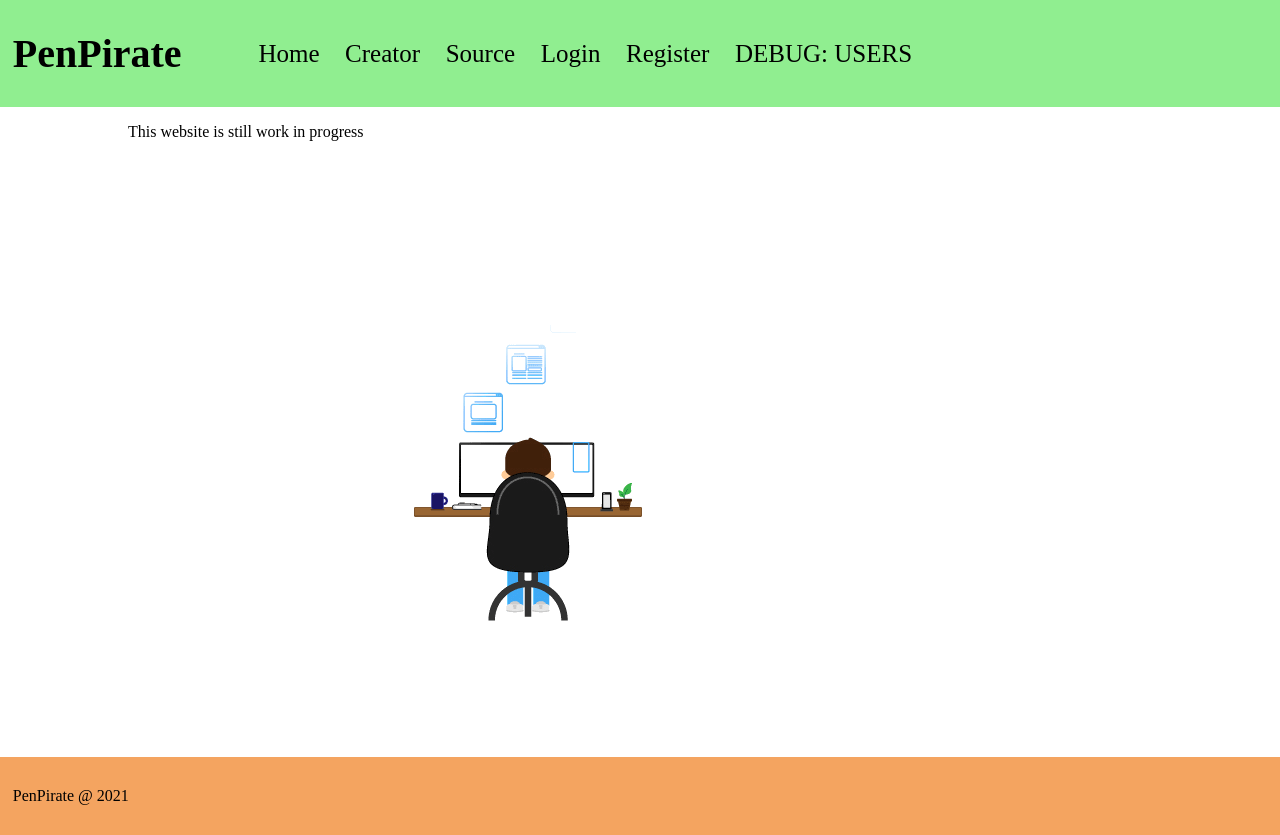
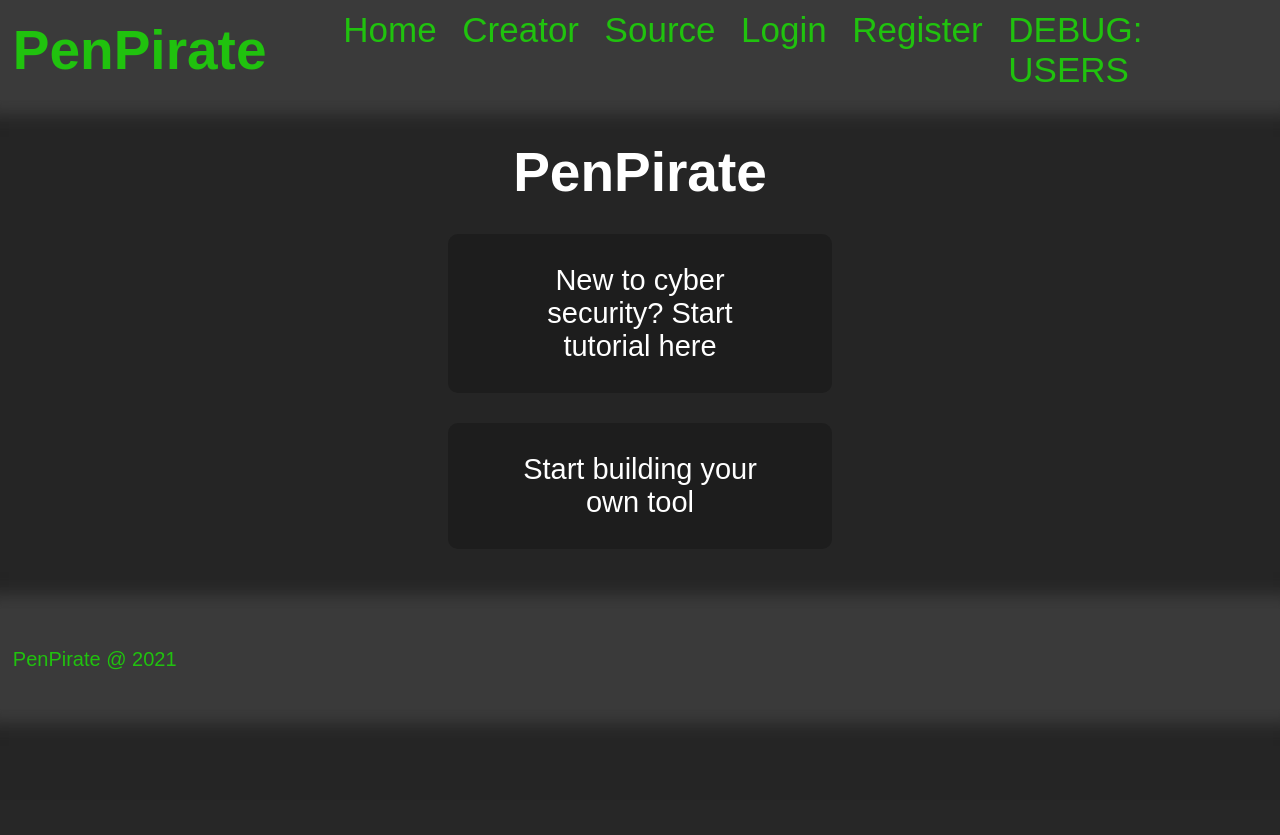
Before and after one commit to MieskeB/penpirateapi, a Django app: page / in a window 1280 px wide. After the commit the page ends 719 px from the top, so only its background shows below. Run offline with Django 3.2, Linux system fonts and the light colour scheme; some web fonts are replaced.

Commit message:
feat: made a lot of updates

```diff
--- /dev/null
+++ b/penpirate/templates/penpirate/base.html
@@ -0,0 +1,51 @@
+{% load static %}
+
+<link rel="stylesheet" href="{% static 'style.css' %}">
+<link rel="icon" href="{% static 'img/favicon.ico' %}">
+<title>PenPirate</title>
+
+
+<header>
+    <h1>
+        PenPirate
+    </h1>
+    <div class="menu">
+        <div class="item">
+            <a href="{% url 'index' %}">
+                Home
+            </a>
+        </div>
+        <div class="item">
+            <a href="{% url 'tool:index' %}">
+                Creator
+            </a>
+        </div>
+        <div class="item">
+            <a href="https://github.com/MieskeB/penpirateapi" target="_blank">
+                Source
+            </a>
+        </div>
+
+        <div class="item right">
+            <a href="{% url 'user:login' %}">
+                Login
+            </a>
+        </div>
+        <div class="item right">
+            <a href="{% url 'user:register' %}">
+                Register
+            </a>
+        </div>
+        <div class="item right">
+            <a href="{% url 'user:index' %}">
+                DEBUG: USERS
+            </a>
+        </div>
+    </div>
+</header>
+<main>
+    {% block content %}{% endblock %}
+</main>
+<footer>
+    PenPirate @ 2021
+</footer>
--- a/penpirate/templates/penpirate/index.html
+++ b/penpirate/templates/penpirate/index.html
@@ -1,53 +1,9 @@
-{% load static %}
+{% extends "penpirate/base.html" %}
 
-<link rel="stylesheet" href="{% static 'style.css' %}">
-
-
-<header>
-    <div class="title">
-        PenPirate
+{% block content %}
+    <div class="home-content">
+        <h1>PenPirate</h1>
+        <a>New to cyber security? Start tutorial here</a>
+        <a href="{% url 'tool:index' %}">Start building your own tool</a>
     </div>
-    <div class="menu">
-        <div class="item">
-            <a href="{% url 'index' %}">
-                Home
-            </a>
-        </div>
-        <div class="item">
-            <a href="{% url 'tool:index' %}">
-                Creator
-            </a>
-        </div>
-        <div class="item">
-            <a href="https://github.com/MieskeB/penpirateapi" target="_blank">
-                Source
-            </a>
-        </div>
-
-        <div class="item right">
-            <a href="{% url 'user:login' %}">
-                Login
-            </a>
-        </div>
-        <div class="item right">
-            <a href="{% url 'user:register' %}">
-                Register
-            </a>
-        </div>
-        <div class="item right">
-            <a href="{% url 'user:index' %}">
-                DEBUG: USERS
-            </a>
-        </div>
-    </div>
-</header>
-<main>
-    <p>
-        This website is still work in progress
-    </p>
-
-    <img src="{% static 'img/wip.gif' %}" alt="wip"/>
-</main>
-<footer>
-    PenPirate @ 2021
-</footer>
+{% endblock %}
--- a/static/style.css
+++ b/static/style.css
@@ -1,22 +1,40 @@
-html {
+@font-face {
+    font-family: 'hackerchaos';
+    src: url("/static/hackerchaos.otf");
 }
 
-html > * {
+* {
     margin: 0;
     padding: 0;
+    font-family: hackerchaos, fantasy;
+}
+
+a {
+    text-decoration: none;
+    color: #20c20e;
+}
+
+h1 {
+    font-size: 55px;
+}
+
+html {
+    background-color: #252525;
+    color: #20c20e;
 }
 
 header {
+    height: 5vh;
     display: flex;
     align-items: center;
-    background-color: lightgreen;
-    font-size: 25px;
+    background-color: #3a3a3a;
+    font-size: 35px;
     padding: 30px 1vw;
-    margin-bottom: 5px;
+    box-shadow: 0 0 15px 15px #3a3a3a;
 }
 
-header > .title {
-    font-size: 40px;
+header > h1 {
+    font-size: 55px;
     font-weight: bold;
     padding-right: 5vw;
 }
@@ -31,19 +49,50 @@ header > .menu > .item {
 }
 
 main {
-    margin-left: 10vw;
-    margin-right: 10vw;
+    margin: 5vh 10vw;
+    color: white;
+    font-size: 29px;
 }
 
-a {
+.home-content {
+    display: flex;
+    justify-content: center;
+    align-items: center;
+    align-content: center;
+    flex-direction: column;
+}
+
+.home-content > * {
+    margin-bottom: 20px;
+}
+
+main a {
+    background-color: #1d1d1d;
+    border: none;
+    border-radius: 10px;
+    padding: 30px 64px;
+    text-align: center;
     text-decoration: none;
-    color: black;
+    display: inline-block;
+    cursor: pointer;
+    margin: 10px;
+    width: 20vw;
+    color: white;
+}
+
+main a:hover {
+    transform: translate(-7px, -7px);
+    box-shadow: 13px 13px 5px #141414b0;
+    border: 1px solid #505050;
 }
 
 footer {
+    box-shadow: 0 0 15px 15px #3a3a3a;
+    height: 5vh;
     display: flex;
     align-items: center;
-    background-color: sandybrown;
+    background-color: #3a3a3a;
     padding: 30px 1vw;
     margin-top: auto;
+    font-size: 20px;
 }
```
Also changed, not shown: static/img/629-6295421_laptop-png-clipart-laptop-dell-clip-art-clip.png (added), static/img/favicon.ico (added), 1 other file.
